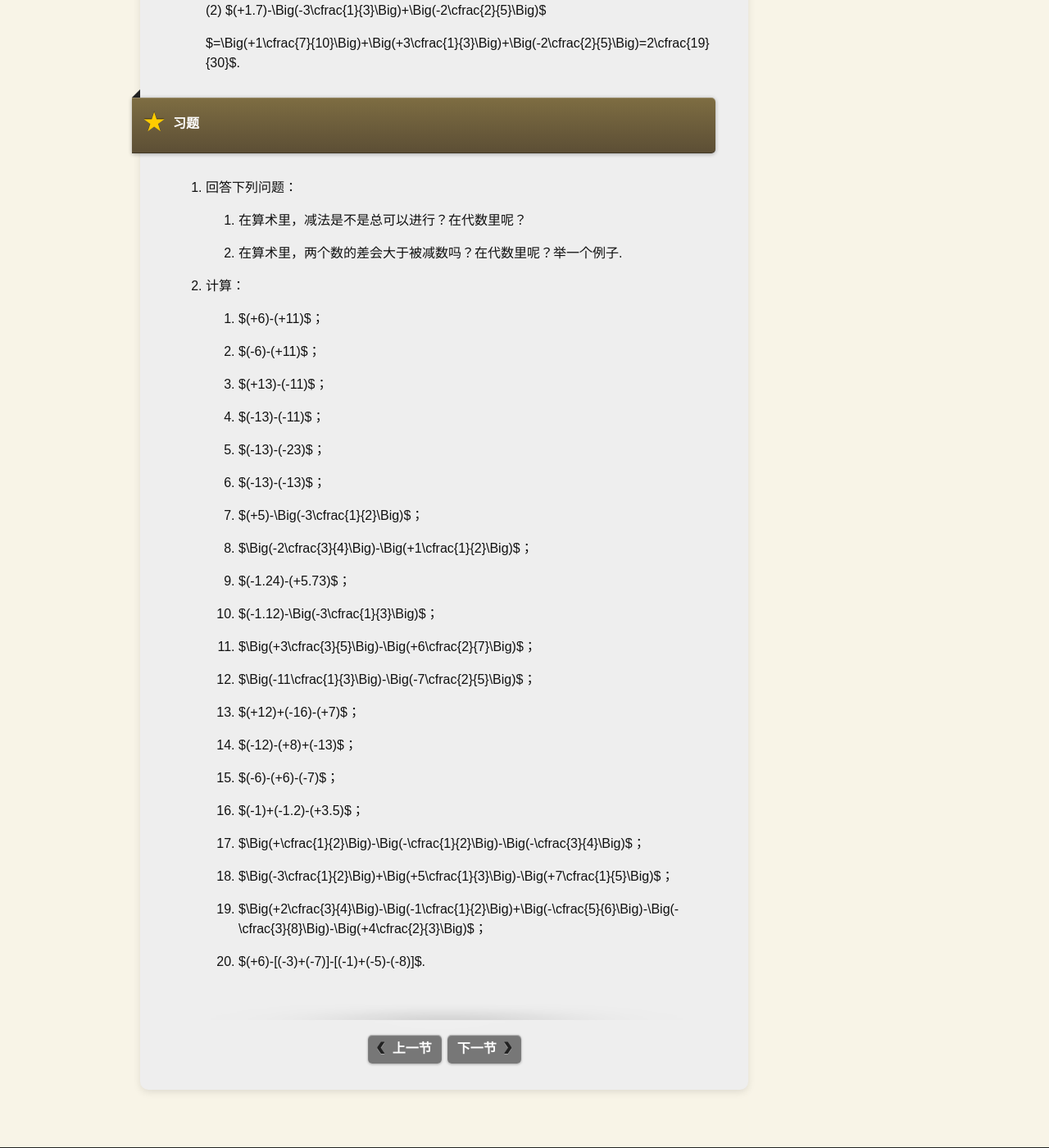
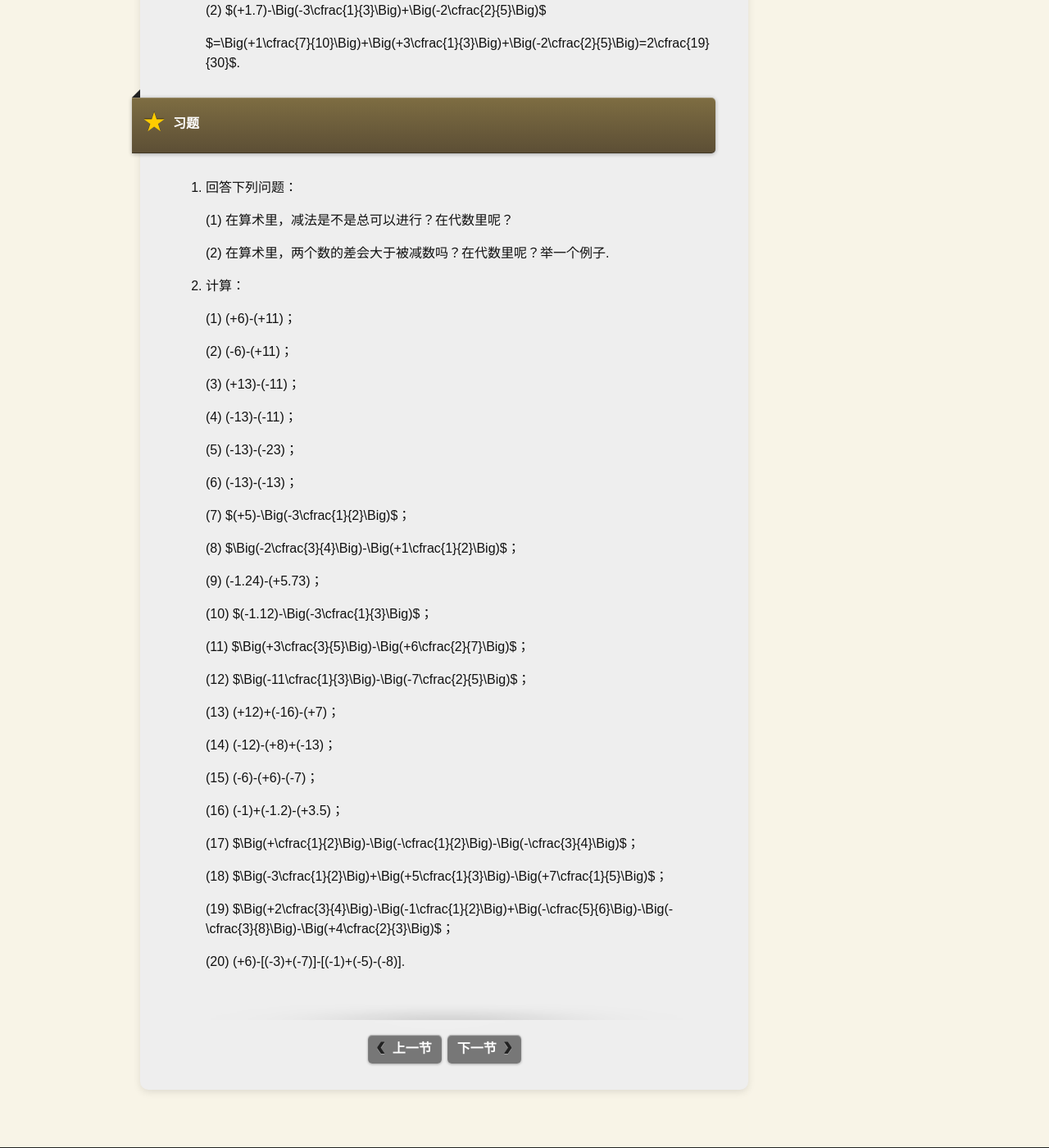
Before and after one commit to ccpaging/algebra, a Jekyll site: the page built from algebra1/ch01/ch01-10.md, in a window 1280 px wide and 1400 px high, scrolled down 3045 px. Shown: the whole window at 82% size. Built offline with Jekyll 4.4.1, drawn with Linux system fonts in a browser that asks for light colours; some web fonts are replaced; comment, search, counter and statistics services are not loaded.

Commit message:
Add algebra1 ch01-10

```diff
--- a/algebra1/ch01/ch01-10.md
+++ b/algebra1/ch01/ch01-10.md
@@ -125,11 +125,11 @@ permalink: /algebra1/ch01-10/
 
   =(-5)+(-7)+(-9)=-21；
 
-(3) (+7)+(-12)-(+9)
+  (3) (+7)+(-12)-(+9)
 
   =(+7)+(-12)+(-9)=-14；
 
-(4) (-3)-(-5)-(+7)+(-9)
+  (4) (-3)-(-5)-(+7)+(-9)
 
   =(-3)+(+5)+(+7)+(-9)
 
@@ -154,55 +154,54 @@ permalink: /algebra1/ch01-10/
 
   $=\Big(+1\cfrac{7}{10}\Big)+\Big(+3\cfrac{1}{3}\Big)+\Big(-2\cfrac{2}{5}\Big)=2\cfrac{19}{30}$.
 
-
 <div class="note">
 <h5>习题</h5>
 </div>
 
 1.  回答下列问题：
 
-    1.  在算术里，减法是不是总可以进行？在代数里呢？
+    (1)  在算术里，减法是不是总可以进行？在代数里呢？
 
-    2.  在算术里，两个数的差会大于被减数吗？在代数里呢？举一个例子.
+    (2)  在算术里，两个数的差会大于被减数吗？在代数里呢？举一个例子.
 
 2.  计算：
 
-    1.  $(+6)-(+11)$；
+    (1)  (+6)-(+11)；
 
-    2.  $(-6)-(+11)$；
+    (2)  (-6)-(+11)；
 
-    3.  $(+13)-(-11)$；
+    (3)  (+13)-(-11)；
 
-    4.  $(-13)-(-11)$；
+    (4)  (-13)-(-11)；
 
-    5.  $(-13)-(-23)$；
+    (5)  (-13)-(-23)；
 
-    6.  $(-13)-(-13)$；
+    (6)  (-13)-(-13)；
 
-    7.  $(+5)-\Big(-3\cfrac{1}{2}\Big)$；
+    (7)  $(+5)-\Big(-3\cfrac{1}{2}\Big)$；
 
-    8.  $\Big(-2\cfrac{3}{4}\Big)-\Big(+1\cfrac{1}{2}\Big)$；
+    (8)  $\Big(-2\cfrac{3}{4}\Big)-\Big(+1\cfrac{1}{2}\Big)$；
 
-    9.  $(-1.24)-(+5.73)$；
+    (9)  (-1.24)-(+5.73)；
 
-    10. $(-1.12)-\Big(-3\cfrac{1}{3}\Big)$；
+    (10) $(-1.12)-\Big(-3\cfrac{1}{3}\Big)$；
 
-    11. $\Big(+3\cfrac{3}{5}\Big)-\Big(+6\cfrac{2}{7}\Big)$；
+    (11) $\Big(+3\cfrac{3}{5}\Big)-\Big(+6\cfrac{2}{7}\Big)$；
 
-    12. $\Big(-11\cfrac{1}{3}\Big)-\Big(-7\cfrac{2}{5}\Big)$；
+    (12) $\Big(-11\cfrac{1}{3}\Big)-\Big(-7\cfrac{2}{5}\Big)$；
 
-    13. $(+12)+(-16)-(+7)$；
+    (13) (+12)+(-16)-(+7)；
 
-    14. $(-12)-(+8)+(-13)$；
+    (14) (-12)-(+8)+(-13)；
 
-    15. $(-6)-(+6)-(-7)$；
+    (15) (-6)-(+6)-(-7)；
 
-    16. $(-1)+(-1.2)-(+3.5)$；
+    (16) (-1)+(-1.2)-(+3.5)；
 
-    17. $\Big(+\cfrac{1}{2}\Big)-\Big(-\cfrac{1}{2}\Big)-\Big(-\cfrac{3}{4}\Big)$；
+    (17) $\Big(+\cfrac{1}{2}\Big)-\Big(-\cfrac{1}{2}\Big)-\Big(-\cfrac{3}{4}\Big)$；
 
-    18. $\Big(-3\cfrac{1}{2}\Big)+\Big(+5\cfrac{1}{3}\Big)-\Big(+7\cfrac{1}{5}\Big)$；
+    (18) $\Big(-3\cfrac{1}{2}\Big)+\Big(+5\cfrac{1}{3}\Big)-\Big(+7\cfrac{1}{5}\Big)$；
 
-    19. $\Big(+2\cfrac{3}{4}\Big)-\Big(-1\cfrac{1}{2}\Big)+\Big(-\cfrac{5}{6}\Big)-\Big(-\cfrac{3}{8}\Big)-\Big(+4\cfrac{2}{3}\Big)$；
+    (19) $\Big(+2\cfrac{3}{4}\Big)-\Big(-1\cfrac{1}{2}\Big)+\Big(-\cfrac{5}{6}\Big)-\Big(-\cfrac{3}{8}\Big)-\Big(+4\cfrac{2}{3}\Big)$；
 
-    20. $(+6)-[(-3)+(-7)]-[(-1)+(-5)-(-8)]$.
+    (20) (+6)-[(-3)+(-7)]-[(-1)+(-5)-(-8)].
```
